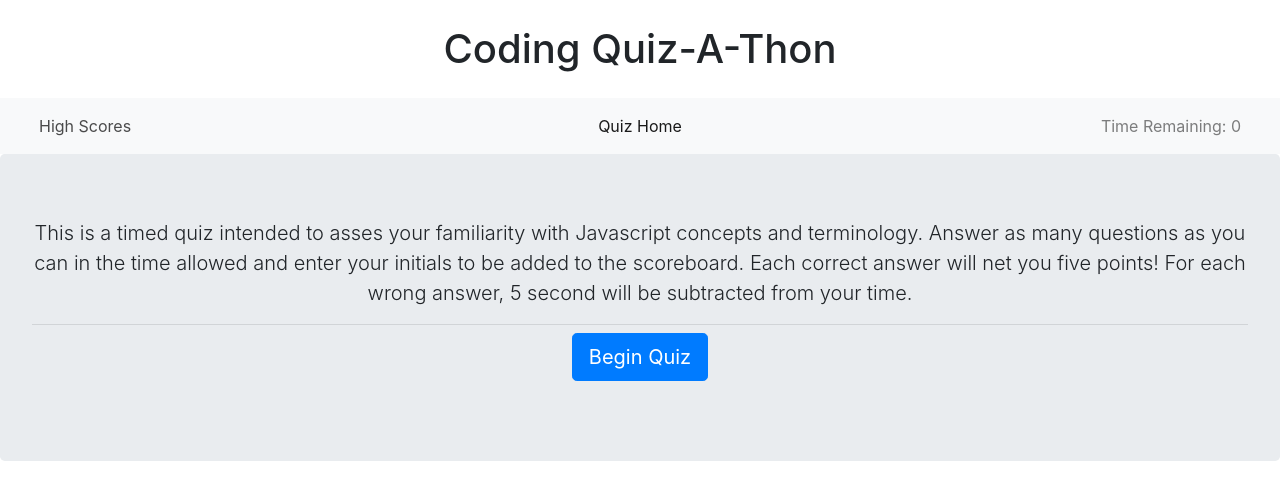
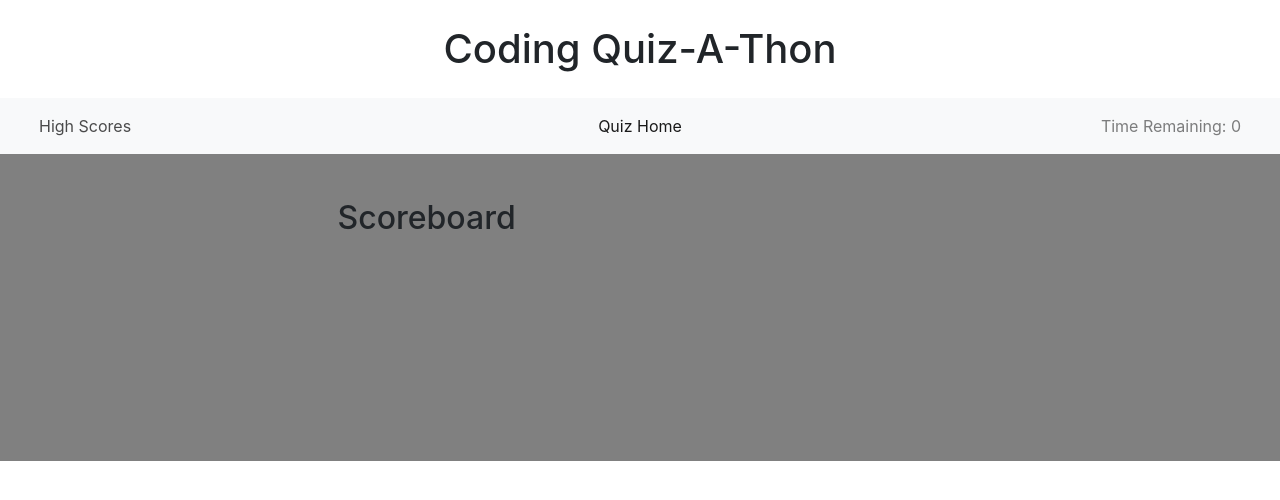
Before and after one commit to NathanSzu/TimedQuiz, a plain HTML site: page index.html in a window 1280 px wide. Both pictures are taken after a click on the link "High Scores". Drawn offline with nearby package versions, Linux system fonts and the light colour scheme.

Commit message:
Fixed and issue with showing scoreboard display.

```diff
--- a/index.html
+++ b/index.html
@@ -28,7 +28,7 @@
                 </div>
             </div>
         </nav>
-        <main class="jumbotron j-center">
+        <main class="jumbotron j-center viewscreen">
             <p class="lead" id="questionCaller">This is a timed quiz intended to asses your familiarity with Javascript concepts and terminology. Answer as many questions as you can in the time allowed and enter your initials to be added to the scoreboard. Each correct answer will net you five points! For each wrong answer, 5 second will be subtracted from your time.</p>
             <hr class="my-2">
             <p class="lead">
@@ -54,6 +54,7 @@
                     <input type="text"  placeholder="Enter Initials" name="Initials" id="initials">
                     <hr>
                     <input type="submit" onclick="writeToScoreboard()" value="Submit">
+                    <input type="reset" onclick="resetScores()" value="Reset Scores">
                 </form>
 
                 <div class="score-input col-md-12" id="scores">
--- a/script.js
+++ b/script.js
@@ -8,20 +8,20 @@ var points = 0;
 // Variable to contain the remaining time on the clock.
 var timeLeft = 100;
 
-scoreBoardAdd = "";
-scoreBoardAdd2 = "";
+scoreBoardAdd = [];
+scoreBoardAdd2 = [];
 
 var firstButton = document.getElementById("A");
 var secondButton = document.getElementById("B");
 var thirdButton = document.getElementById("C");
 var fourthButton = document.getElementById("D");
 
-var localStoredInitialList = []
-var localStoredScoreList = []
+var localStoredInitialList = [];
+var localStoredScoreList = [];
 
 
-localStoredInitialList = JSON.parse(localStorage.getItem("highScoreInitials"));
-localStoredScoreList = JSON.parse(localStorage.getItem("highScores"));
+localStoredInitialList = JSON.parse(localStorage.getItem("highScoreInitials")) || [];
+localStoredScoreList = JSON.parse(localStorage.getItem("highScores")) || [];
 
 
 
@@ -191,23 +191,31 @@ function writeToScoreboard(){
 function showScoreboard(){
     event.preventDefault();
     timeLeft = 100;
+    var SBD = document.getElementById("score-input");
+    SBD.style.display="block";
     var scoreList = document.getElementById("scores");
     scoreList.style.display="block";
 
 
 
-    console.log(localStoredInitialList);
-    console.log(localStoredScoreList);
+    // console.log(localStoredInitialList);
+    // console.log(localStoredScoreList);
+    document.getElementById("listOfScores").innerHTML = "";
 
     for (let x = 0; x < localStoredInitialList.length; x++) {
         var scoreAdd = document.createElement("LI");
         var scoreNode = document.createTextNode(localStoredInitialList[x] + ": " + localStoredScoreList[x]);
         scoreAdd.appendChild(scoreNode);
         document.getElementById("listOfScores").appendChild(scoreAdd)
+    }
+};
 
 
-    }
-};
+var listen4HighScore = document.getElementById("leaderboard");
+listen4HighScore.addEventListener("click", function(){
+    console.log("AWESOME!");
+    showScoreboard();
+});
 
 function scoreBoardInput(){
     var SBD = document.getElementById("score-input");
@@ -238,6 +246,14 @@ function timerStart(){
     }, 100)
 }
 
+function resetScores(){
+    localStoredInitialList = [];
+    localStoredScoreList = [];
+    localStorage.setItem("highScores", JSON.stringify(localStoredScoreList))
+    localStorage.setItem("highScoreInitials", JSON.stringify(localStoredInitialList))
+
+};
+
 
 console.log(questionPool[i])
 
--- a/style.css
+++ b/style.css
@@ -54,6 +54,10 @@ right: 0px;
     text-align: center;
 }
 
+.viewscreen {
+    z-index: 1;
+}
+
 .answerButton {
     margin: 3px;
     display: none;
@@ -99,6 +103,7 @@ li {
 
 #scores {
     height: 100%;
+    z-index: 99999;
 }
 
 .listwrap {
```
